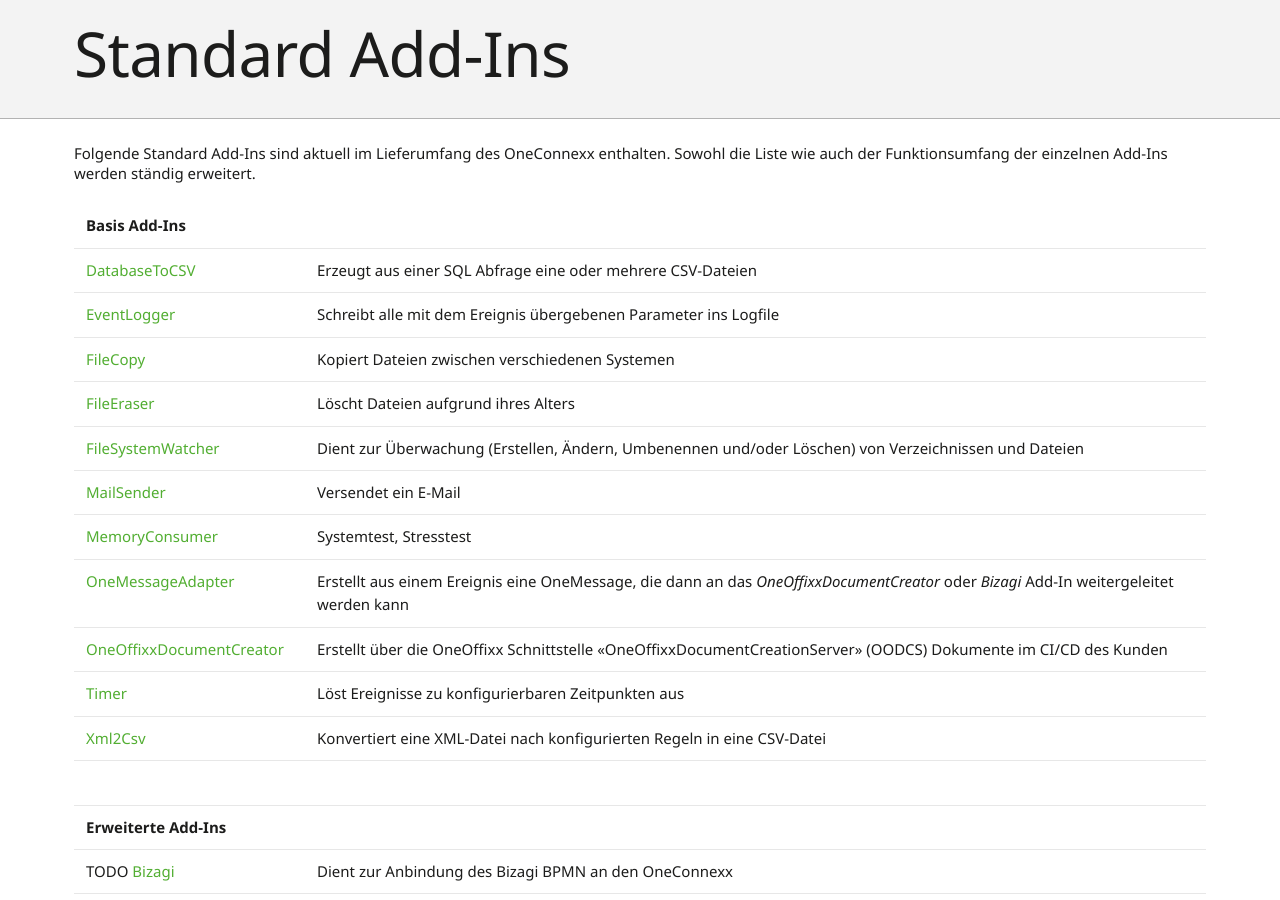
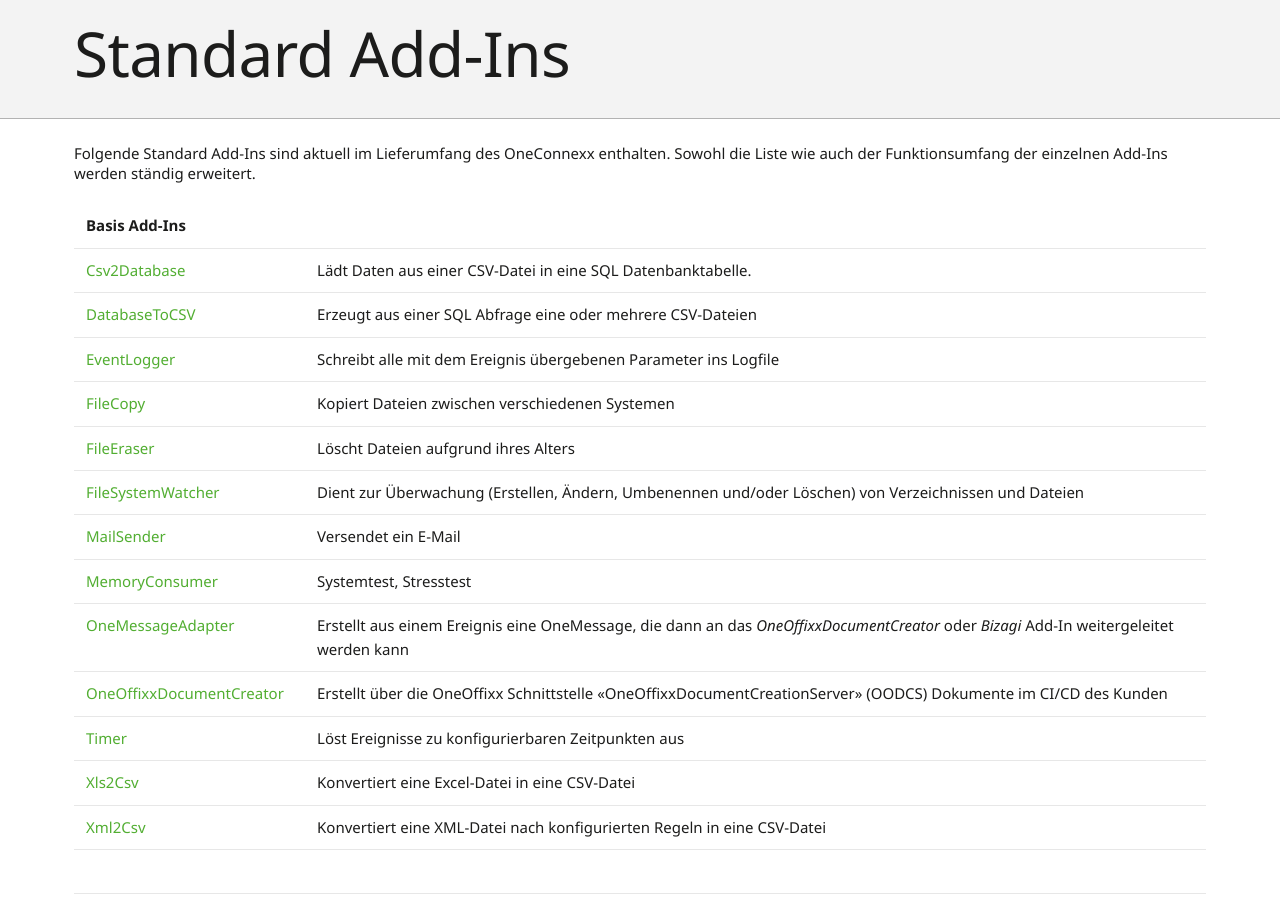
Before and after one commit to primesoft-group/oneconnexx-docs, a Jekyll site: the page built from _pages/addins/de/standardaddins.md, in a window 1280 px wide and 900 px high, scrolled down 213 px. Built offline with Jekyll 4.4.1, drawn with Linux system fonts in a browser that asks for light colours; nearby versions of some CDN libraries; some web fonts are replaced.

Commit message:
Update standardaddins.md

```diff
--- a/_pages/addins/de/standardaddins.md
+++ b/_pages/addins/de/standardaddins.md
@@ -9,6 +9,7 @@
 {:.table .table-striped}
 | --- | --- |
 | __Basis Add-Ins__ |
+| [Csv2Database]({{ site.baseurl }}/addins/de/csv2database/) | Lädt Daten aus einer CSV-Datei in eine SQL Datenbanktabelle. |
 | [DatabaseToCSV]({{ site.baseurl }}/addins/de/databasetocsv/) | Erzeugt aus einer SQL Abfrage eine oder mehrere CSV-Dateien |
 | [EventLogger]({{ site.baseurl }}/addins/de/eventlogger/) | Schreibt alle mit dem Ereignis übergebenen Parameter ins Logfile |
 | [FileCopy]({{ site.baseurl }}/addins/de/filecopy/) | Kopiert Dateien zwischen verschiedenen Systemen |
@@ -19,6 +20,7 @@
 | [OneMessageAdapter]({{ site.baseurl }}/addins/de/onemessageadapter/) | Erstellt aus einem Ereignis eine OneMessage, die dann an das _OneOffixxDocumentCreator_ oder _Bizagi_ Add-In weitergeleitet werden kann |
 | [OneOffixxDocumentCreator]({{ site.baseurl }}/addins/de/oneoffixxdocumentcreator/) | Erstellt über die OneOffixx Schnittstelle «OneOffixxDocumentCreationServer» (OODCS) Dokumente im CI/CD des Kunden |
 | [Timer]({{ site.baseurl }}/addins/de/timer/) | Löst Ereignisse zu konfigurierbaren Zeitpunkten aus |
+| [Xls2Csv]({{ site.baseurl }}/addins/de/xls2csv/) | Konvertiert eine Excel-Datei in eine CSV-Datei |
 | [Xml2Csv]({{ site.baseurl }}/addins/de/xml2csv/) | Konvertiert eine XML-Datei nach konfigurierten Regeln in eine CSV-Datei |
 | | |
 | __Erweiterte Add-Ins__ | |
```
